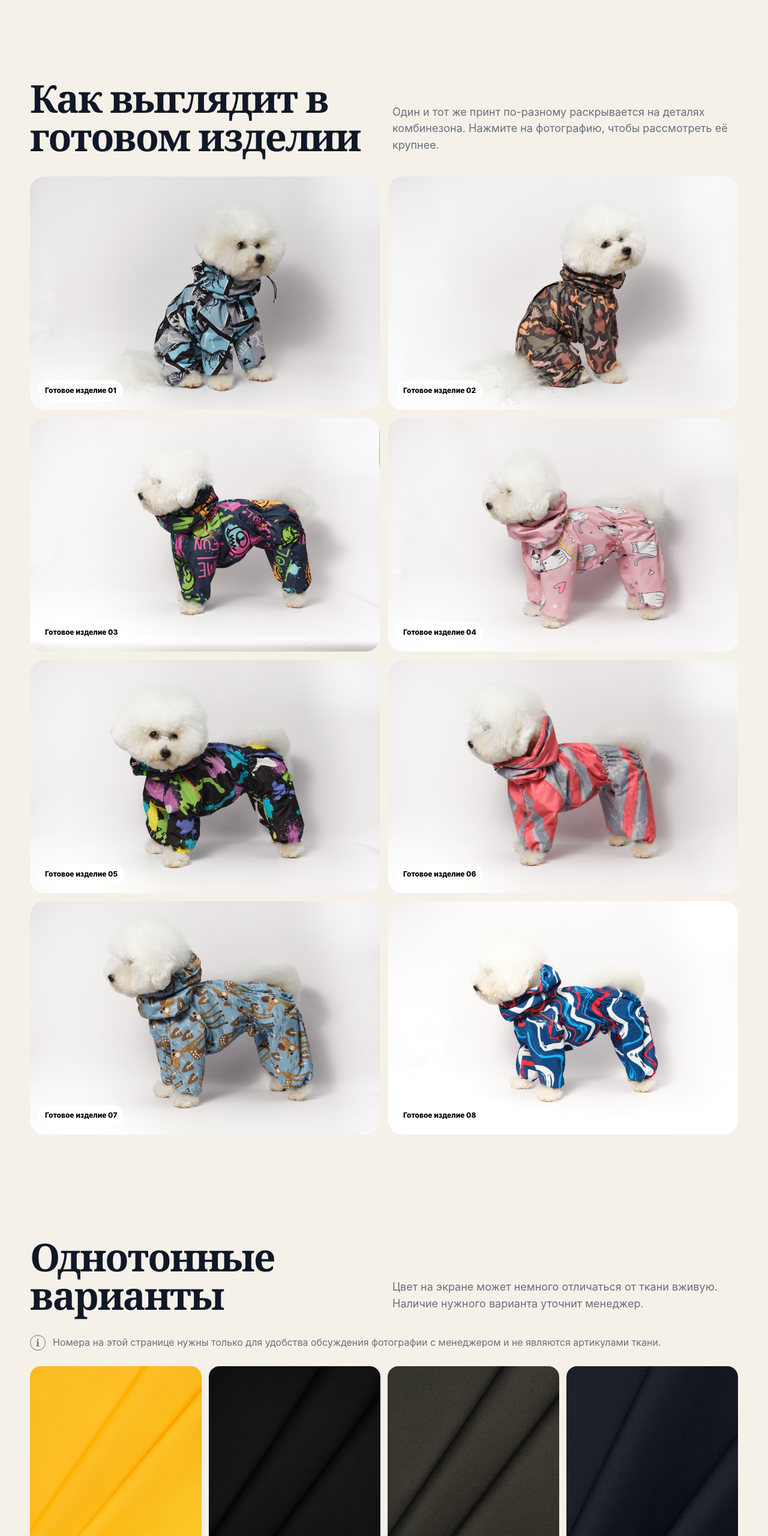
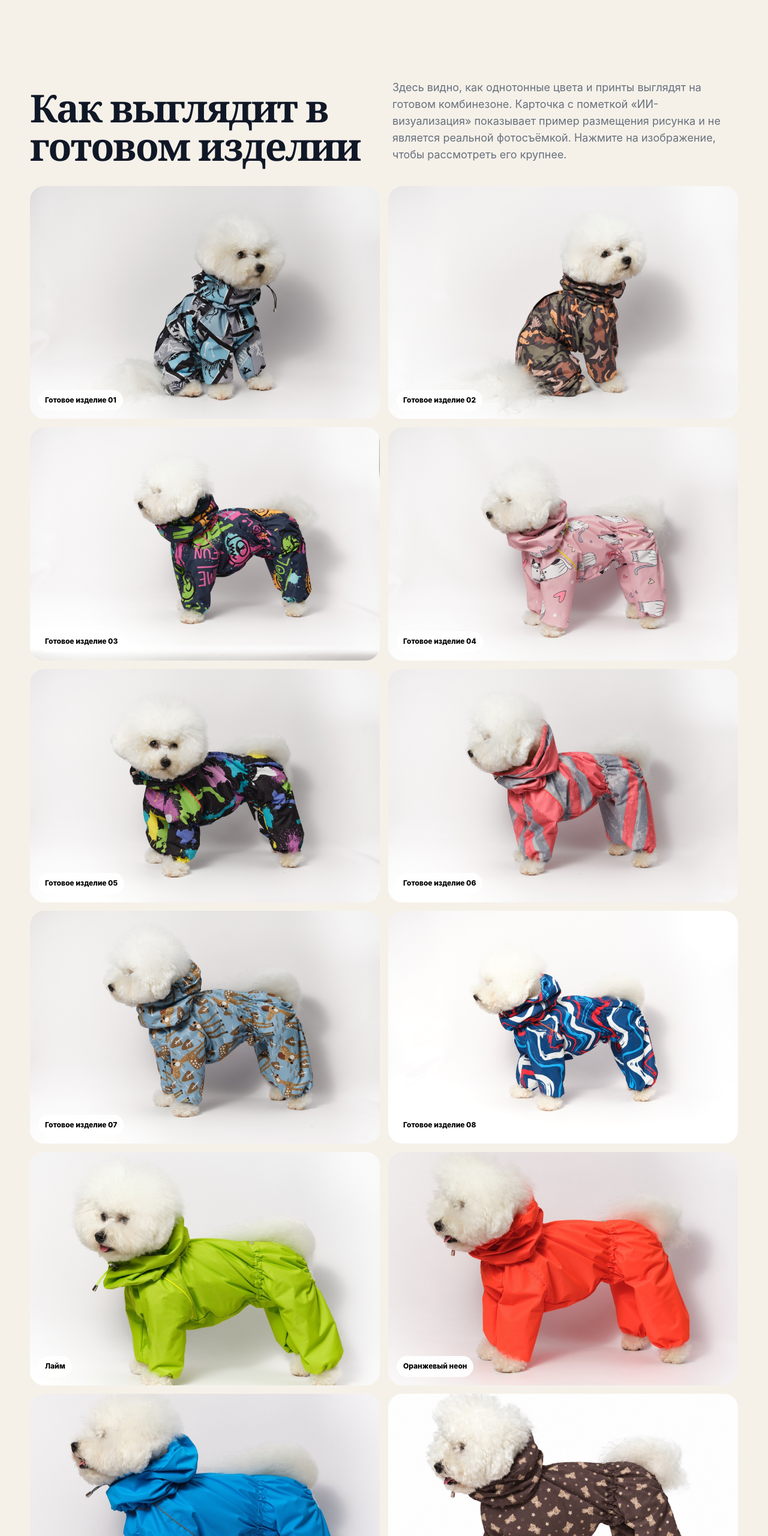
Before and after one commit to sofibrend3-cmd/atelier-sofi-reglament, a plain HTML site: page fabric-membrane-3000/index.html in a window 1280 px wide. Shown: the part 2040-4600 px from the top of the page at 60% size. Drawn offline with Linux system fonts and the light colour scheme.

Commit message:
Добавить новые расцветки мембраны

```diff
--- a/fabric-membrane-3000/index.html
+++ b/fabric-membrane-3000/index.html
@@ -142,7 +142,7 @@
 
     <section class="section" id="looks">
       <div class="shell">
-        <div class="section-head"><h2>Как выглядит в готовом изделии</h2><p>Один и тот же принт по-разному раскрывается на деталях комбинезона. Нажмите на фотографию, чтобы рассмотреть её крупнее.</p></div>
+        <div class="section-head"><h2>Как выглядит в готовом изделии</h2><p>Здесь видно, как однотонные цвета и принты выглядят на готовом комбинезоне. Карточка с пометкой «ИИ-визуализация» показывает пример размещения рисунка и не является реальной фотосъёмкой. Нажмите на изображение, чтобы рассмотреть его крупнее.</p></div>
         <div class="look-grid">
           <button class="look-card zoomable" data-full="assets/look-02.jpg" data-caption="Готовое изделие · вариант 01"><img src="assets/look-02.jpg" loading="lazy" alt="Комбинезон из мембраны с принтом динозавров"><span>Готовое изделие 01</span></button>
           <button class="look-card zoomable" data-full="assets/look-03.jpg" data-caption="Готовое изделие · вариант 02"><img src="assets/look-03.jpg" loading="lazy" alt="Комбинезон из мембраны с камуфляжным принтом"><span>Готовое изделие 02</span></button>
@@ -152,6 +152,10 @@
           <button class="look-card zoomable" data-full="assets/look-07.jpg" data-caption="Готовое изделие · вариант 06"><img src="assets/look-07.jpg" loading="lazy" alt="Комбинезон из мембраны в кораллово-серую полоску"><span>Готовое изделие 06</span></button>
           <button class="look-card zoomable" data-full="assets/look-08.jpg" data-caption="Готовое изделие · вариант 07"><img src="assets/look-08.jpg" loading="lazy" alt="Комбинезон из мембраны с принтом оленей"><span>Готовое изделие 07</span></button>
           <button class="look-card zoomable" data-full="assets/look-09.jpg" data-caption="Готовое изделие · вариант 08"><img src="assets/look-09.jpg" loading="lazy" alt="Комбинезон из мембраны с волнистым принтом"><span>Готовое изделие 08</span></button>
+          <button class="look-card zoomable" data-full="assets/look-10.jpg" data-caption="Готовое изделие · Лайм"><img src="assets/look-10.jpg" loading="lazy" alt="Комбинезон из однотонной мембраны цвета Лайм"><span>Лайм</span></button>
+          <button class="look-card zoomable" data-full="assets/look-11.jpg" data-caption="Готовое изделие · Оранжевый неон"><img src="assets/look-11.jpg" loading="lazy" alt="Комбинезон из однотонной мембраны цвета Оранжевый неон"><span>Оранжевый неон</span></button>
+          <button class="look-card zoomable" data-full="assets/look-12.jpg" data-caption="Готовое изделие · Лазурь"><img src="assets/look-12.jpg" loading="lazy" alt="Комбинезон из однотонной мембраны цвета Лазурь"><span>Лазурь</span></button>
+          <button class="look-card zoomable" data-full="assets/look-13.jpg" data-caption="Мишки · ИИ-визуализация"><img src="assets/look-13.jpg" loading="lazy" alt="ИИ-визуализация комбинезона из коричневой мембраны с мишками и звёздами"><span>Мишки · ИИ-визуализация</span></button>
         </div>
       </div>
     </section>
@@ -192,6 +196,7 @@
           <button class="swatch-card zoomable" data-full="assets/print-07.jpg" data-caption="Принт · фото 07"><img src="assets/print-07.jpg" loading="lazy" alt="Принт мембраны с динозаврами в голубых рамках и линейкой"><span>Фото 07</span></button>
           <button class="swatch-card zoomable" data-full="assets/print-08.jpg" data-caption="Принт · фото 08"><img src="assets/print-08.jpg" loading="lazy" alt="Розовый принт мембраны с кошками и линейкой"><span>Фото 08</span></button>
           <button class="swatch-card zoomable" data-full="assets/print-09.jpg" data-caption="Принт · фото 09"><img src="assets/print-09.jpg" loading="lazy" alt="Кораллово-серый принт мембраны в полоску с линейкой"><span>Фото 09</span></button>
+          <button class="swatch-card zoomable" data-full="assets/print-10.jpg" data-caption="Принт «Мишки»"><img src="assets/print-10.jpg" loading="lazy" alt="Коричневый принт мембраны с мишками и звёздами, рядом линейка"><span>Мишки</span></button>
         </div>
       </div>
     </section>
```
Also changed, not shown: fabric-membrane-3000/assets/look-10.jpg (added), fabric-membrane-3000/assets/look-11.jpg (added), fabric-membrane-3000/assets/look-12.jpg (added), fabric-membrane-3000/assets/look-13.jpg (added), fabric-membrane-3000/assets/print-10.jpg (added).
